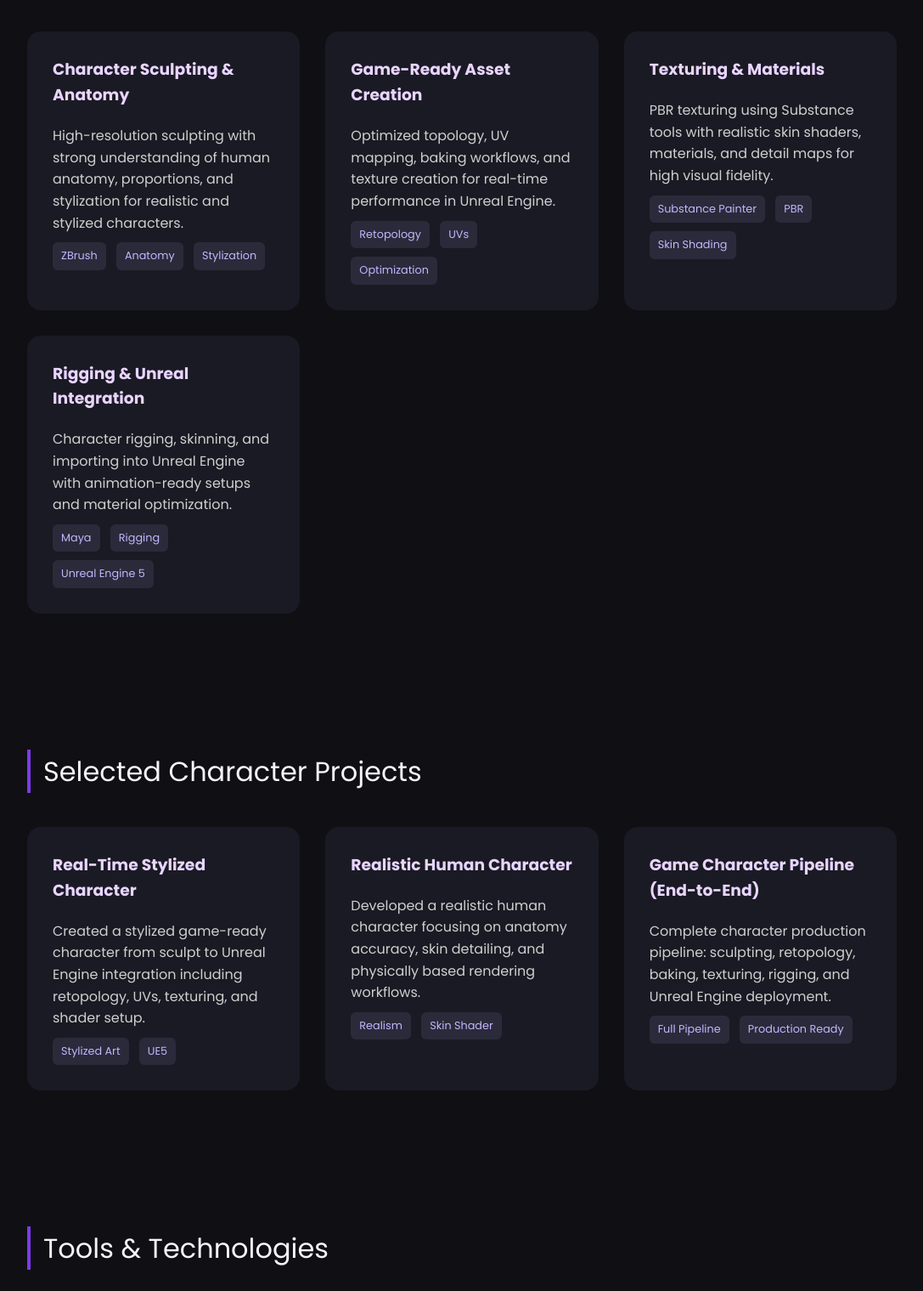
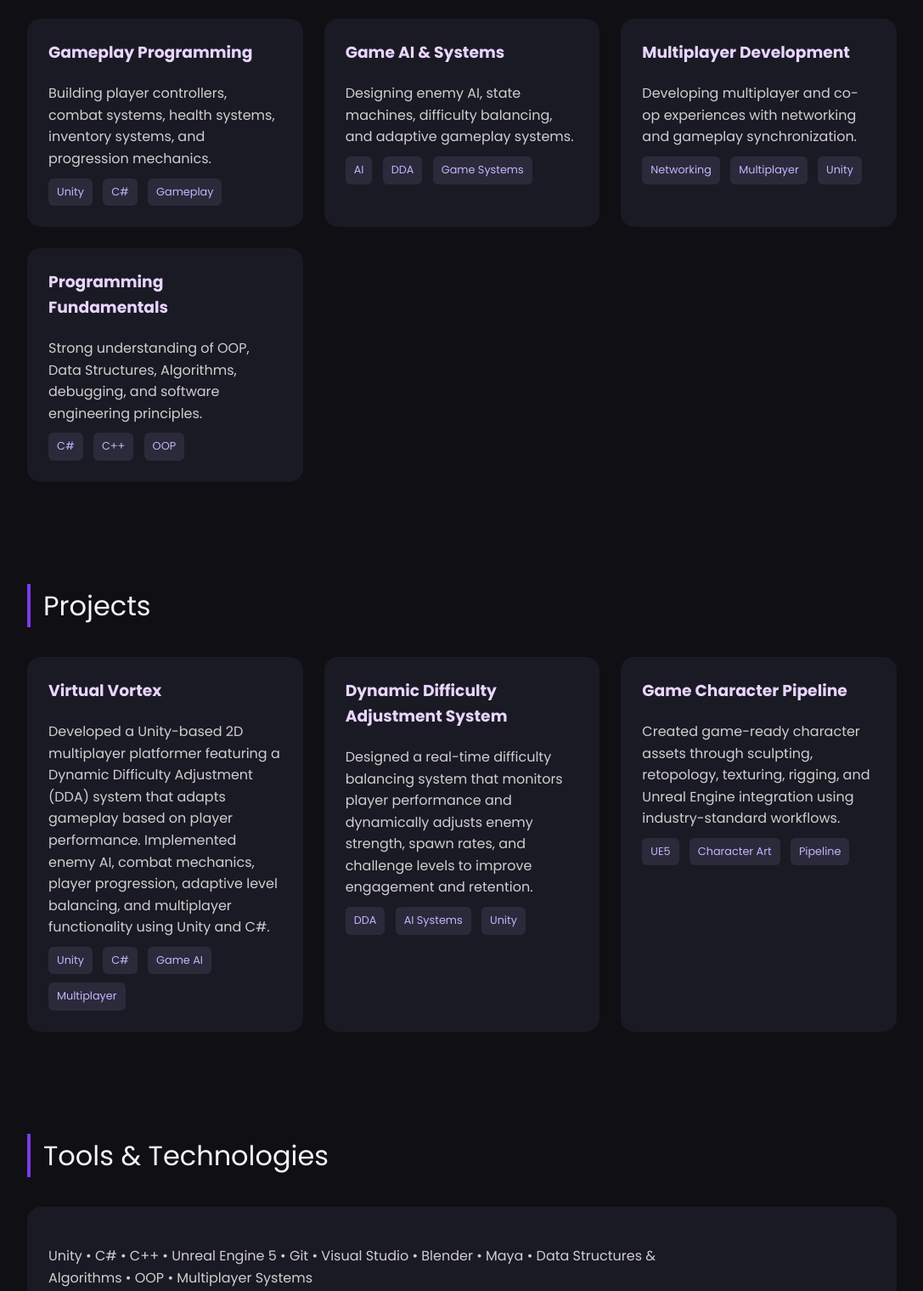
Before and after one commit to KaranVerm/karan-portfolio, a plain HTML site: page index.html in a window 1280 px wide. Shown: the part 621-2140 px from the top of the page at 85% size, without its empty margins (96-1183 px from the left). Drawn offline with Linux system fonts and the light colour scheme.

Commit message:
Update index.html

```diff
--- a/index.html
+++ b/index.html
@@ -3,136 +3,135 @@
 <head>
 <meta charset="UTF-8">
 <meta name="viewport" content="width=device-width, initial-scale=1.0">
-    <title>Karan Verma | Character Generalist (Unreal Engine)</title>
+<title>Karan Verma | Game Programmer Portfolio</title>
 <link href="https://fonts.googleapis.com/css2?family=Poppins:wght@300;400;600;700&display=swap" rel="stylesheet">
+
 <style>
-        * {
-            margin: 0;
-            padding: 0;
-            box-sizing: border-box;
-            font-family: 'Poppins', sans-serif;
+*{
+    margin:0;
+    padding:0;
+    box-sizing:border-box;
+    font-family:'Poppins',sans-serif;
 }
 
-        body {
-            background-color: #0f0f14;
-            color: #f5f5f5;
-            line-height: 1.6;
+body{
+    background:#0f0f14;
+    color:#f5f5f5;
+    line-height:1.6;
 }
 
-        header {
-            padding: 80px 10%;
-            display: flex;
-            flex-direction: column;
-            justify-content: center;
+header{
+    padding:80px 10%;
 }
 
-        h1 {
-            font-size: 3rem;
-            font-weight: 700;
+h1{
+    font-size:3rem;
 }
 
-        h2 {
-            font-size: 1.5rem;
-            color: #a78bfa;
-            margin-top: 10px;
+h2{
+    color:#a78bfa;
+    margin-top:10px;
 }
 
-        p {
-            margin-top: 20px;
-            max-width: 700px;
-            color: #cfcfcf;
+p{
+    margin-top:20px;
+    color:#cfcfcf;
+    max-width:800px;
 }
 
-        .btn-group {
-            margin-top: 30px;
+.btn-group{
+    margin-top:30px;
 }
 
-        .btn {
-            display: inline-block;
-            padding: 12px 24px;
-            margin-right: 15px;
-            background: #7c3aed;
-            color: white;
-            text-decoration: none;
-            border-radius: 8px;
-            font-weight: 500;
-            transition: 0.3s ease;
+.btn{
+    display:inline-block;
+    padding:12px 24px;
+    margin-right:12px;
+    margin-bottom:10px;
+    background:#7c3aed;
+    color:white;
+    text-decoration:none;
+    border-radius:8px;
+    transition:.3s;
 }
 
-        .btn:hover {
-            background: #5b21b6;
+.btn:hover{
+    background:#5b21b6;
 }
 
-        section {
-            padding: 80px 10%;
+section{
+    padding:60px 10%;
 }
 
-        .section-title {
-            font-size: 2rem;
-            margin-bottom: 40px;
-            border-left: 4px solid #7c3aed;
-            padding-left: 15px;
+.section-title{
+    font-size:2rem;
+    margin-bottom:35px;
+    border-left:4px solid #7c3aed;
+    padding-left:15px;
 }
 
-        .grid {
-            display: grid;
-            grid-template-columns: repeat(auto-fit, minmax(280px, 1fr));
-            gap: 30px;
+.grid{
+    display:grid;
+    grid-template-columns:repeat(auto-fit,minmax(280px,1fr));
+    gap:25px;
 }
 
-        .card {
-            background: #1a1a24;
-            padding: 30px;
-            border-radius: 16px;
-            transition: 0.3s ease;
+.card{
+    background:#1a1a24;
+    padding:25px;
+    border-radius:16px;
+    transition:.3s;
 }
 
-        .card:hover {
-            transform: translateY(-5px);
-            background: #202032;
+.card:hover{
+    transform:translateY(-5px);
+    background:#202032;
 }
 
-        .card h3 {
-            margin-bottom: 15px;
-            color: #e9d5ff;
+.card h3{
+    color:#e9d5ff;
+    margin-bottom:15px;
 }
 
-        .tag {
-            display: inline-block;
-            margin-top: 10px;
-            font-size: 0.8rem;
-            background: #2a2a3a;
-            padding: 6px 10px;
-            border-radius: 6px;
-            margin-right: 8px;
-            color: #c4b5fd;
+.tag{
+    display:inline-block;
+    margin-top:10px;
+    margin-right:8px;
+    padding:6px 10px;
+    background:#2a2a3a;
+    color:#c4b5fd;
+    border-radius:6px;
+    font-size:.8rem;
 }
 
-        footer {
-            text-align: center;
-            padding: 40px;
-            background: #0a0a10;
-            color: #888;
-            font-size: 0.9rem;
+footer{
+    text-align:center;
+    padding:40px;
+    color:#888;
+    background:#0a0a10;
 }
 
-        @media(max-width: 768px) {
-            h1 {
-                font-size: 2.2rem;
+@media(max-width:768px){
+    h1{
+        font-size:2.2rem;
     }
 }
 </style>
 </head>
+
 <body>
 
 <header>
     <h1>Karan Verma</h1>
-    <h2>Character Generalist | Unreal Engine 5 | Real-Time Characters</h2>
+    <h2>Game Programmer | Unity Developer | C# | Unreal Engine</h2>
+
     <p>
-        Character Generalist specializing in real-time character creation for Unreal Engine 5.
-        Skilled in full character pipeline including sculpting, retopology, texturing, rigging, and engine integration.
-        Passionate about creating high-quality, optimized characters with strong anatomy, appealing silhouettes, and production-ready workflows.
+        Computer Science Engineering (Gaming Technology) student passionate about
+        gameplay programming, game systems, AI, and multiplayer development.
+        Experienced with Unity, C#, Unreal Engine, Object-Oriented Programming,
+        Data Structures & Algorithms, and building engaging gameplay experiences.
     </p>
+
     <div class="btn-group">
         <a href="mailto:karanverma1362003@gmail.com" class="btn">Contact Me</a>
         <a href="https://github.com/KaranVerm" target="_blank" class="btn">GitHub</a>
@@ -142,71 +141,106 @@
 
 <section>
     <div class="section-title">Core Expertise</div>
+
     <div class="grid">
+
         <div class="card">
-            <h3>Character Sculpting & Anatomy</h3>
-            <p>High-resolution sculpting with strong understanding of human anatomy, proportions, and stylization for realistic and stylized characters.</p>
-            <span class="tag">ZBrush</span>
-            <span class="tag">Anatomy</span>
-            <span class="tag">Stylization</span>
+            <h3>Gameplay Programming</h3>
+            <p>Building player controllers, combat systems, health systems, inventory systems, and progression mechanics.</p>
+            <span class="tag">Unity</span>
+            <span class="tag">C#</span>
+            <span class="tag">Gameplay</span>
         </div>
+
         <div class="card">
-            <h3>Game-Ready Asset Creation</h3>
-            <p>Optimized topology, UV mapping, baking workflows, and texture creation for real-time performance in Unreal Engine.</p>
-            <span class="tag">Retopology</span>
-            <span class="tag">UVs</span>
-            <span class="tag">Optimization</span>
+            <h3>Game AI & Systems</h3>
+            <p>Designing enemy AI, state machines, difficulty balancing, and adaptive gameplay systems.</p>
+            <span class="tag">AI</span>
+            <span class="tag">DDA</span>
+            <span class="tag">Game Systems</span>
         </div>
+
         <div class="card">
-            <h3>Texturing & Materials</h3>
-            <p>PBR texturing using Substance tools with realistic skin shaders, materials, and detail maps for high visual fidelity.</p>
-            <span class="tag">Substance Painter</span>
-            <span class="tag">PBR</span>
-            <span class="tag">Skin Shading</span>
+            <h3>Multiplayer Development</h3>
+            <p>Developing multiplayer and co-op experiences with networking and gameplay synchronization.</p>
+            <span class="tag">Networking</span>
+            <span class="tag">Multiplayer</span>
+            <span class="tag">Unity</span>
         </div>
+
         <div class="card">
-            <h3>Rigging & Unreal Integration</h3>
-            <p>Character rigging, skinning, and importing into Unreal Engine with animation-ready setups and material optimization.</p>
-            <span class="tag">Maya</span>
-            <span class="tag">Rigging</span>
-            <span class="tag">Unreal Engine 5</span>
+            <h3>Programming Fundamentals</h3>
+            <p>Strong understanding of OOP, Data Structures, Algorithms, debugging, and software engineering principles.</p>
+            <span class="tag">C#</span>
+            <span class="tag">C++</span>
+            <span class="tag">OOP</span>
         </div>
+
     </div>
 </section>
 
 <section>
-    <div class="section-title">Selected Character Projects</div>
+    <div class="section-title">Projects</div>
+
     <div class="grid">
+
         <div class="card">
-            <h3>Real-Time Stylized Character</h3>
-            <p>Created a stylized game-ready character from sculpt to Unreal Engine integration including retopology, UVs, texturing, and shader setup.</p>
-            <span class="tag">Stylized Art</span>
+            <h3>Virtual Vortex</h3>
+            <p>
+                Developed a Unity-based 2D multiplayer platformer featuring a Dynamic Difficulty
+                Adjustment (DDA) system that adapts gameplay based on player performance.
+                Implemented enemy AI, combat mechanics, player progression, adaptive level
+                balancing, and multiplayer functionality using Unity and C#.
+            </p>
+
+            <span class="tag">Unity</span>
+            <span class="tag">C#</span>
+            <span class="tag">Game AI</span>
+            <span class="tag">Multiplayer</span>
+        </div>
+
+        <div class="card">
+            <h3>Dynamic Difficulty Adjustment System</h3>
+            <p>
+                Designed a real-time difficulty balancing system that monitors player
+                performance and dynamically adjusts enemy strength, spawn rates, and challenge
+                levels to improve engagement and retention.
+            </p>
+
+            <span class="tag">DDA</span>
+            <span class="tag">AI Systems</span>
+            <span class="tag">Unity</span>
+        </div>
+
+        <div class="card">
+            <h3>Game Character Pipeline</h3>
+            <p>
+                Created game-ready character assets through sculpting, retopology,
+                texturing, rigging, and Unreal Engine integration using industry-standard workflows.
+            </p>
+
             <span class="tag">UE5</span>
+            <span class="tag">Character Art</span>
+            <span class="tag">Pipeline</span>
         </div>
-        <div class="card">
-            <h3>Realistic Human Character</h3>
-            <p>Developed a realistic human character focusing on anatomy accuracy, skin detailing, and physically based rendering workflows.</p>
-            <span class="tag">Realism</span>
-            <span class="tag">Skin Shader</span>
-        </div>
-        <div class="card">
-            <h3>Game Character Pipeline (End-to-End)</h3>
-            <p>Complete character production pipeline: sculpting, retopology, baking, texturing, rigging, and Unreal Engine deployment.</p>
-            <span class="tag">Full Pipeline</span>
-            <span class="tag">Production Ready</span>
-        </div>
+
     </div>
 </section>
 
 <section>
     <div class="section-title">Tools & Technologies</div>
+
     <div class="card">
-        <p>ZBrush • Blender/Maya • Substance Painter • Unreal Engine 5 • Photoshop • Marvelous Designer (basic)</p>
+        <p>
+            Unity • C# • C++ • Unreal Engine 5 • Git • Visual Studio • Blender • Maya •
+            Data Structures & Algorithms • OOP • Multiplayer Systems
+        </p>
     </div>
 </section>
 
 <section>
     <div class="section-title">Education</div>
+
     <div class="card">
         <h3>B.Tech CSE (Gaming Technology)</h3>
         <p>VIT Bhopal University | 2022 – 2026 | CGPA: 8.14/10</p>
@@ -214,7 +248,7 @@
 </section>
 
 <footer>
-    © 2026 Karan Verma | Character Generalist Portfolio
+    © 2026 Karan Verma | Game Programmer Portfolio
 </footer>
 
 </body>
```
Lines whose indentation alone changed are shown as unchanged.
